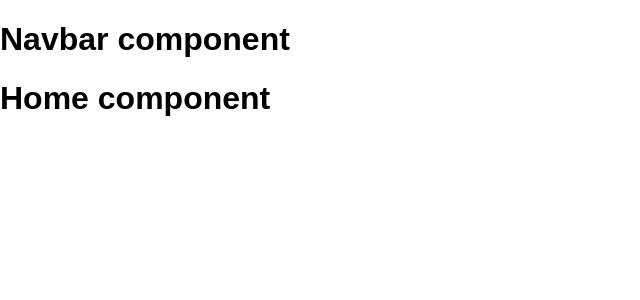
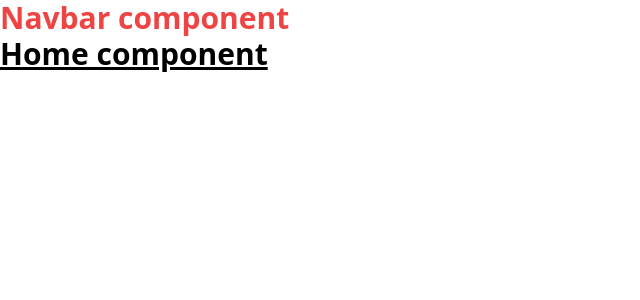
Before and after one commit to RafetAbd/benzbid-CLIENT, a React (Create React App) app: page / in a window 1280 px wide. Shown: the top 300 px of the page, without its empty margins (0-640 px from the left). Built offline with nearby package versions, Linux system fonts and the light colour scheme.

Commit message:
added tailwind css

```diff
--- a/package.json
+++ b/package.json
@@ -53,5 +53,10 @@
       "last 1 firefox version",
       "last 1 safari version"
     ]
+  },
+  "devDependencies": {
+    "autoprefixer": "^10.4.5",
+    "postcss": "^8.4.12",
+    "tailwindcss": "^3.0.24"
   }
 }
--- /dev/null
+++ b/postcss.config.js
@@ -0,0 +1,6 @@
+module.exports = {
+  plugins: {
+    tailwindcss: {},
+    autoprefixer: {},
+  },
+}
--- a/public/index.css
+++ /dev/null
@@ -1,7 +0,0 @@
-html {
-  font-family: Arial, Helvetica, sans-serif;
-}
-
-body {
-  margin: 0;
-}
--- a/public/index.html
+++ b/public/index.html
@@ -25,7 +25,7 @@
       Learn how to configure a non-root public URL by running `npm run build`.
     -->
     <title>BenzBid</title>
-    <link rel="stylesheet" href="/index.css" />
+    <!-- <link rel="stylesheet" href="/index.css" /> -->
   </head>
   <body>
     <noscript>You need to enable JavaScript to run this app.</noscript>
--- a/src/App.tsx
+++ b/src/App.tsx
@@ -1,6 +1,7 @@
 import React from 'react';
 import Navbar from './components/Navbar';
 import AllRoutes from './AllRoutes';
+import './index.css'
 
 
 const App: React.FC = () => {
--- a/src/components/Home.tsx
+++ b/src/components/Home.tsx
@@ -2,8 +2,8 @@ import React from 'react';
 
 const Home: React.FC = () => {
     return (
-        <div>
-            <h1>Home component</h1>
+        <div >
+            <h1 className="text-3xl font-bold underline">Home component</h1>
         </div>
     )
 }
--- a/src/components/Navbar.tsx
+++ b/src/components/Navbar.tsx
@@ -3,7 +3,7 @@ import React from "react";
 const Navbar: React.FC = () => {
     return (
         <div>
-            <h1>Navbar component</h1>
+            <h1 className="text-3xl font-bold text-red-500">Navbar component</h1>
         </div>
     )
 }
--- /dev/null
+++ b/tailwind.config.js
@@ -0,0 +1,9 @@
+module.exports = {
+  content: [
+    "./src/**/*.{js,jsx,ts,tsx}",
+  ],
+  theme: {
+    extend: {},
+  },
+  plugins: [],
+}
```
Also changed, not shown: src/index.css (added, +11 -0 lines), 1 other file (tests, documents, lock files or other folders).
